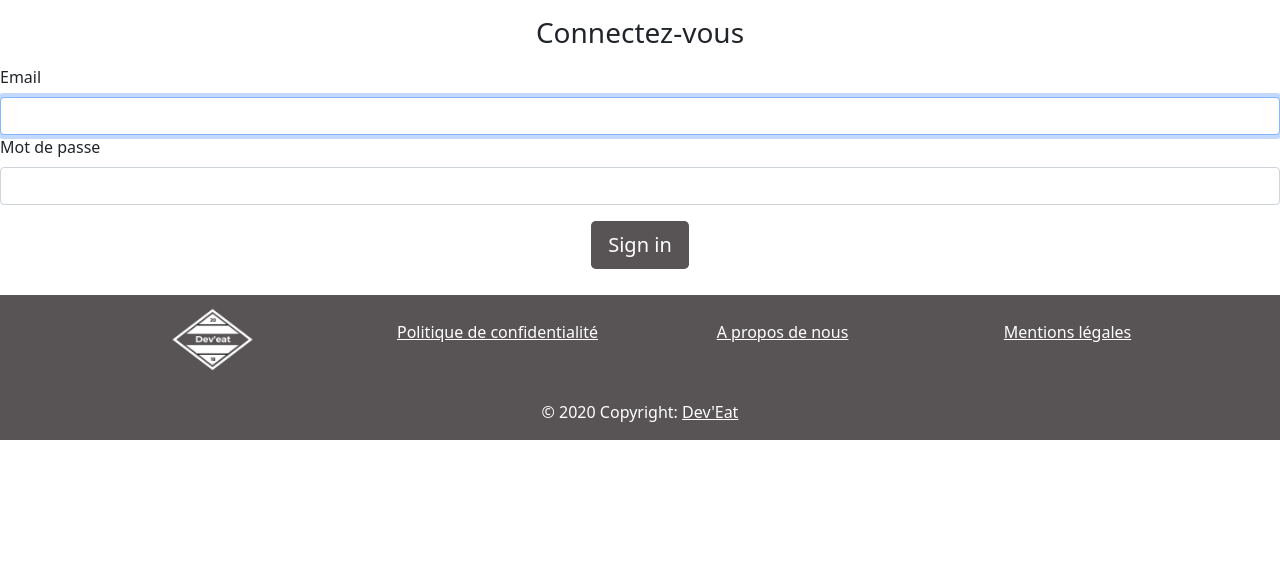
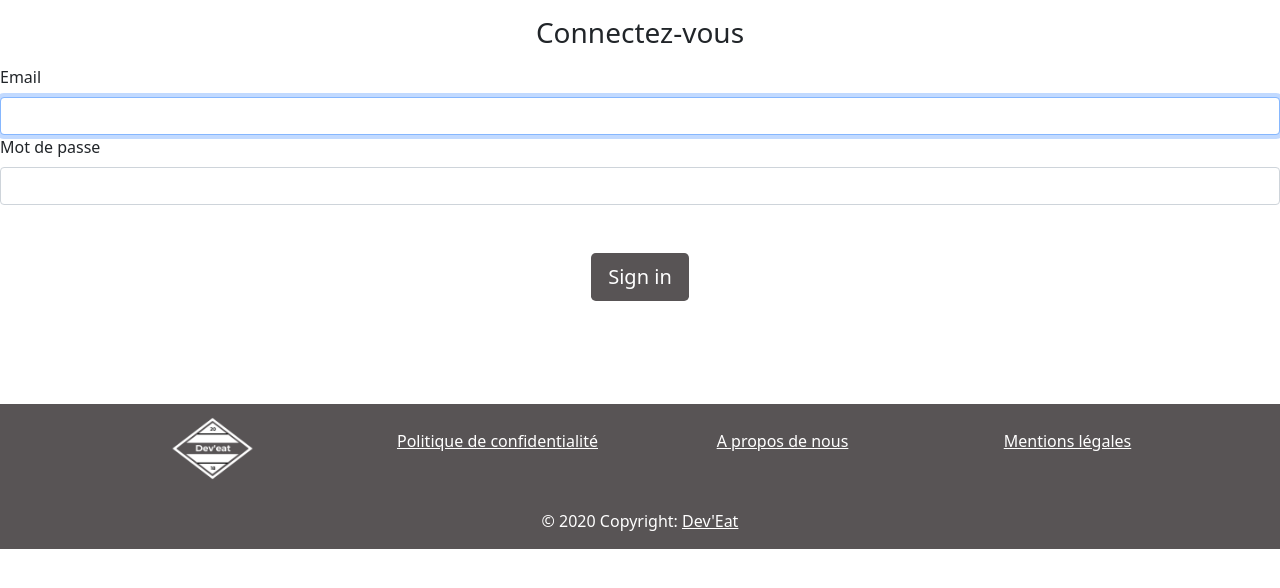
Before and after one commit to leoniemandah/Dev-Eat, a Symfony app: template devEat/templates/security/login.html.twig in a window 1280 px wide. Shown: the part 90-678 px from the top of the page. Run offline with Twig, Linux system fonts and the light colour scheme; the template is opened without the code that fills it, so the values that code supplies are empty; some libraries are stand-ins or nearby versions.

Commit message:
corr bug

```diff
--- a/devEat/public/css/styles.css
+++ b/devEat/public/css/styles.css
@@ -40,6 +40,7 @@ nav a{
 
 footer {
     background-color: #585455;
+    margin-top: 8vw;
 }
 
 footer div a {
--- a/devEat/templates/security/login.html.twig
+++ b/devEat/templates/security/login.html.twig
@@ -24,7 +24,7 @@
            value="{{ csrf_token('authenticate') }}"
     >
     <div style="display:flex, justify-content:center;">
-    <button style="background: #585455;color: white;" class="btn btn-lg mt-3 " type="submit">
+    <button style="background: #585455;color: white;" class="btn btn-lg mt-5 " type="submit">
         Sign in
     </button>
     </div>
```
